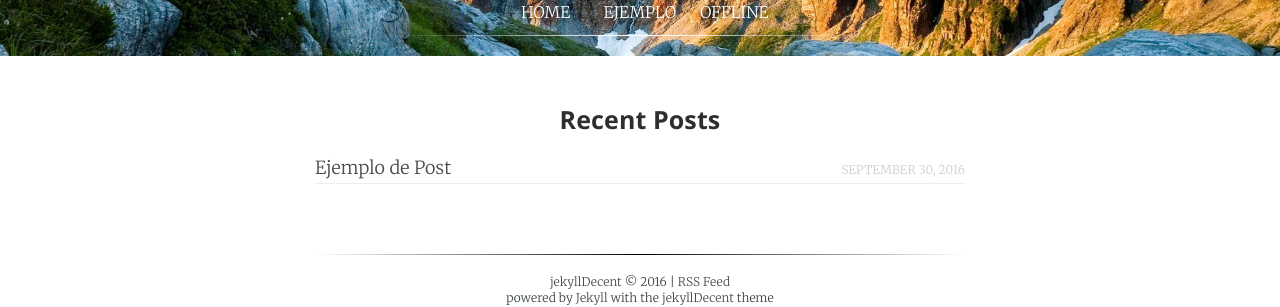
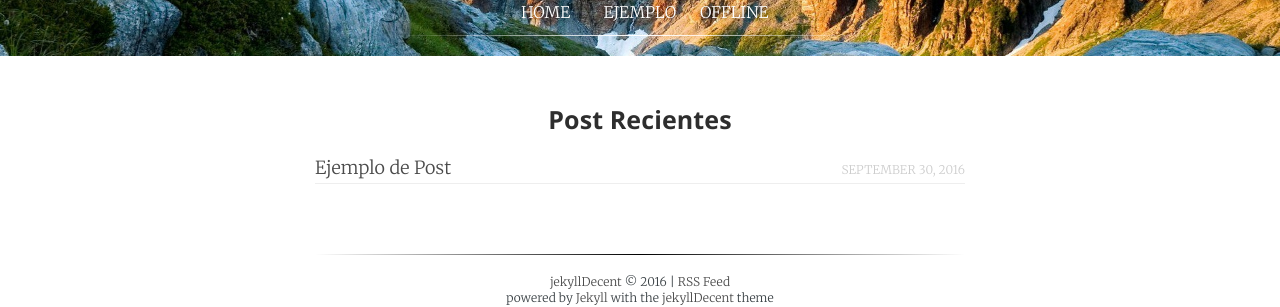
Before and after one commit to DoctorFrancia/DoctorFrancia.github.io, a Jekyll site: the page built from index.html, in a window 1280 px wide. Shown: the part 234-541 px from the top of the page. Built offline with Jekyll 4.4.1, drawn with Linux system fonts in a browser that asks for light colours; some web fonts are replaced.

Commit message:
cambiar idioma

```diff
--- a/index.html
+++ b/index.html
@@ -1,9 +1,10 @@
 ---
 layout: default
+published: true
 ---
 
 <div id="content" class="content">
-    <h3>Recent Posts</h3>
+    <h3>Post Recientes</h3>
     <ul class="category recent-posts">
         {% for post in site.posts limit:5  %}
         {% unless post.draft %}
```
